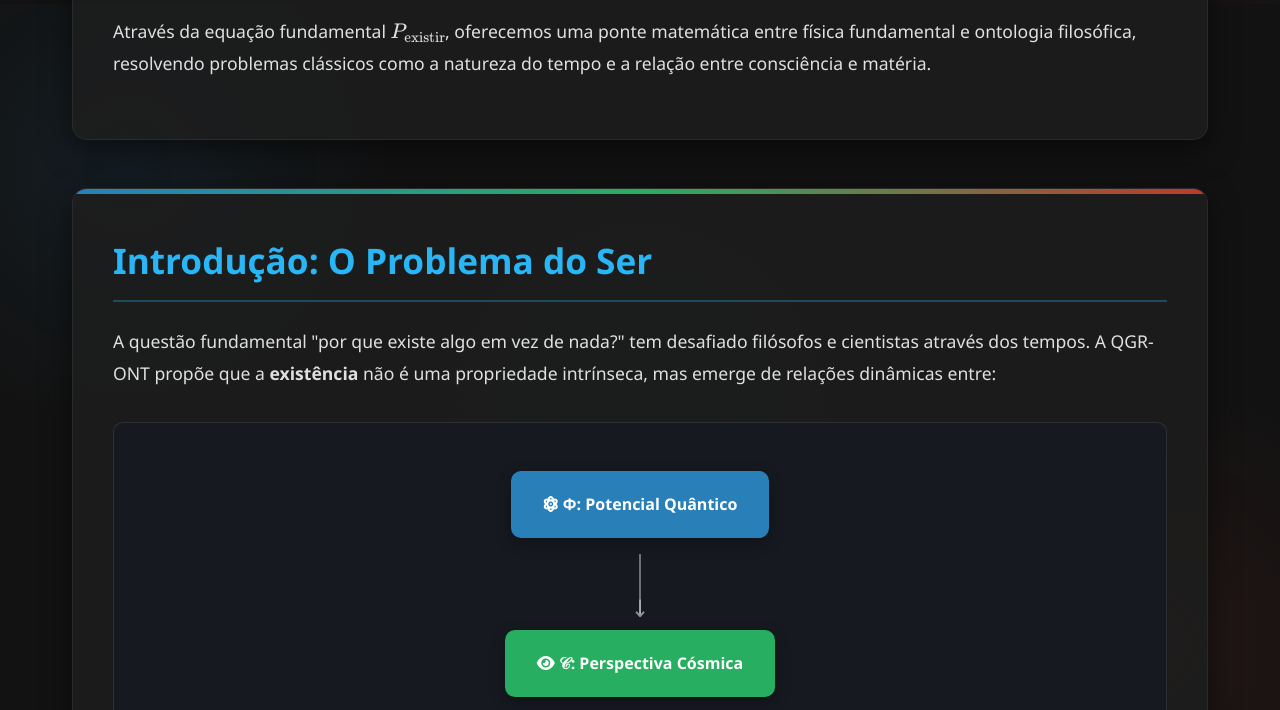
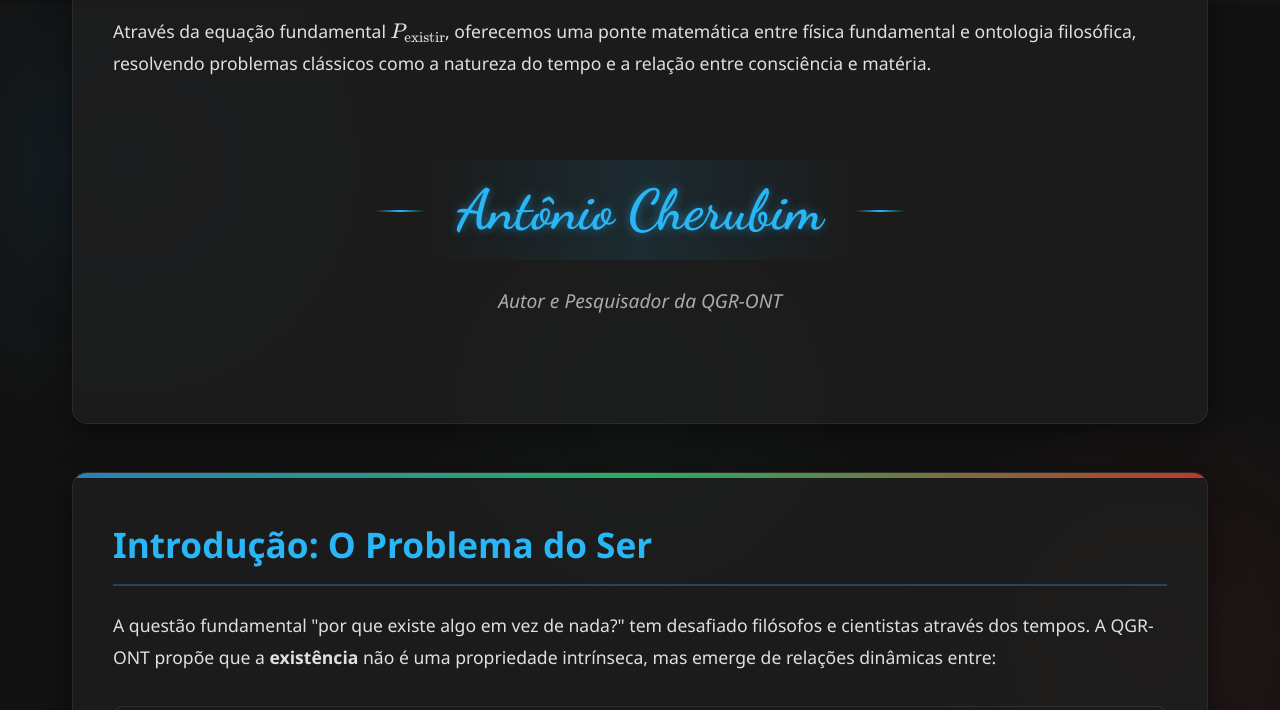
Before and after one commit to antoniocherubim/QGR-ONT, a plain HTML site: page index.html in a window 1280 px wide. Shown: the part 796-1506 px from the top of the page. Drawn offline with nearby package versions, Linux system fonts and the light colour scheme.

Commit message:
Update index.html

```diff
--- a/index.html
+++ b/index.html
@@ -5,6 +5,7 @@
   <meta name="viewport" content="width=device-width, initial-scale=1.0">
   <title>QGR-ONT: Uma Ontologia Matemática da Existência</title>
   <link rel="stylesheet" href="https://cdnjs.cloudflare.com/ajax/libs/font-awesome/6.4.0/css/all.min.css">
+  <link href="https://fonts.googleapis.com/css2?family=Dancing+Script:wght@700&display=swap" rel="stylesheet">
   <script src="https://polyfill.io/v3/polyfill.min.js?features=es6"></script>
   <script id="MathJax-script" async src="https://cdn.jsdelivr.net/npm/mathjax@3/es5/tex-mml-chtml.js"></script>
   <style>
@@ -359,6 +360,51 @@
       to { opacity: 1; transform: translateY(0); }
     }
 
+    /* Assinatura elegante para Antônio Cherubim */
+    .signature-container {
+      text-align: center;
+      margin: 2rem 0;
+      padding: 2rem;
+      position: relative;
+    }
+
+    .signature {
+      font-family: 'Dancing Script', cursive;
+      font-size: 3.5rem;
+      color: #29b6f6;
+      display: inline-block;
+      position: relative;
+      padding: 0 2rem;
+      margin: 1rem 0;
+      text-shadow: 0 0 10px rgba(41, 182, 246, 0.5);
+      background: linear-gradient(to right, transparent, rgba(41, 182, 246, 0.1), transparent);
+    }
+
+    .signature::before,
+    .signature::after {
+      content: "";
+      position: absolute;
+      top: 50%;
+      width: 50px;
+      height: 2px;
+      background: linear-gradient(to right, transparent, #29b6f6, transparent);
+    }
+
+    .signature::before {
+      right: 100%;
+    }
+
+    .signature::after {
+      left: 100%;
+    }
+
+    .author-title {
+      font-size: 1.2rem;
+      color: #aaa;
+      margin-top: 0.5rem;
+      font-style: italic;
+    }
+
     @media (max-width: 768px) {
       h1 { font-size: 2.5rem; }
       h2 { font-size: 1.8rem; }
@@ -367,6 +413,7 @@
       .card { padding: 1.5rem; }
       .equation { font-size: 1.1rem; }
       .concept-grid { grid-template-columns: 1fr; }
+      .signature { font-size: 2.5rem; }
     }
 
     .back-to-top {
@@ -421,6 +468,12 @@
           Através da equação fundamental \(P_{\text{existir}}\), oferecemos uma ponte matemática entre física fundamental e ontologia filosófica,
           resolvendo problemas clássicos como a natureza do tempo e a relação entre consciência e matéria.
         </p>
+
+        <!-- Assinatura na seção de resumo -->
+        <div class="signature-container">
+          <div class="signature">Antônio Cherubim</div>
+          <div class="author-title">Autor e Pesquisador da QGR-ONT</div>
+        </div>
       </div>
 
       <div class="card">
@@ -560,6 +613,12 @@
             </ul>
           </div>
         </div>
+
+        <!-- Assinatura na seção de equação -->
+        <div class="signature-container">
+          <div class="signature">Antônio Cherubim</div>
+          <div class="author-title">Desenvolvedor da Teoria QGR-ONT</div>
+        </div>
       </div>
     </div>
 
@@ -676,6 +735,12 @@
             </table>
           </div>
         </div>
+
+        <!-- Assinatura na seção de pilares -->
+        <div class="signature-container">
+          <div class="signature">Antônio Cherubim</div>
+          <div class="author-title">Teórico em Física Quântica e Ontologia</div>
+        </div>
       </div>
     </div>
 
@@ -757,8 +822,10 @@
           </div>
         </div>
 
-        <div style="text-align: center; margin-top: 2rem; font-size: 1.2rem; font-style: italic;">
-          <p>"A QGR-ONT transforma 'Por que existe algo?' em 'Como \(\Phi\), \(S\), \(\mathcal{C}\) e \(G\) negociam a emergência do ser?'"</p>
+        <!-- Assinatura principal na conclusão -->
+        <div class="signature-container">
+          <div class="signature">Antônio Cherubim</div>
+          <div class="author-title">Criador da Teoria QGR-ONT</div>
         </div>
       </div>
     </div>
@@ -766,6 +833,7 @@
 
   <div class="footer">
     <p>QGR-ONT: Uma Ontologia Matemática da Existência - Teoria Quântico-Gravitacional Relacional</p>
+    <p>Desenvolvido por Antônio Cherubim</p>
     <p>&copy; 2023 - Todos os direitos reservados</p>
   </div>
 
```
